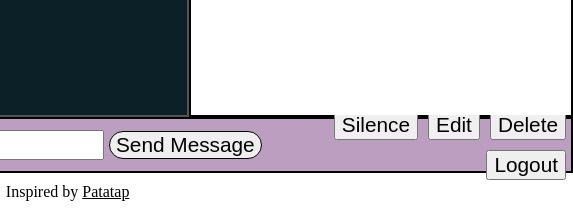
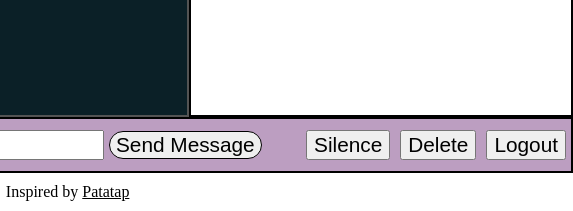
Before and after one commit to Giagnus64/Chitter-Chatter-Front-End, a website built with webpack: page dist/index.html in a window 1280 px wide. Both pictures are taken after a click on the element "Chitter-Chatter". Shown: the part 627-838 px from the top of the page, 707-1280 px from the left. Built offline with nearby package versions, Linux system fonts and the light colour scheme; files whose address does not match are found by name.

Commit message:
fixed animation bug, removed edit button

```diff
--- a/src/main.js
+++ b/src/main.js
@@ -10,7 +10,7 @@ const loginForm = document.querySelector(".login-form-js");
 const editForm = document.querySelector("#edit-form-js");
 
 //User Button Vars
-const editUserBtn = document.querySelector(".edit-user-button");
+//const editUserBtn = document.querySelector(".edit-user-button");
 const deleteUserBtn = document.querySelector(".delete-user-button");
 const logoutBtn = document.querySelector(".logout-button");
 const silenceBtn = document.querySelector("#stop-all");
@@ -52,7 +52,7 @@ loginForm.addEventListener('submit', handleLogin);
 registerForm.addEventListener('submit', handleRegister);
 userContainer.addEventListener("click", createChat);
 messageForm.addEventListener('submit', handleMessage);
-editUserBtn.addEventListener('click', handleEdit);
+//editUserBtn.addEventListener('click', handleEdit);
 editForm.addEventListener('submit', editUser);
 deleteUserBtn.addEventListener('click', deleteUser);
 logoutBtn.addEventListener('click', logoutUser);
@@ -101,7 +101,7 @@ function createChat(event){
         addIconToChat(event);
         getMessages(chattingUser);
     }
-    if (event.target.classList.contains("animated")){
+    if (event.target.classList.contains("animated") || event.target.parentElement.classList.contains("animated")){
       document.querySelector("#user-container-js").querySelector(`[data-user-id='${event.target.dataset.userId}']`).classList.remove("animated", "infinite", "bounce")
     }
 }
@@ -375,7 +375,7 @@ function sendEditToDb(currUser, newUsername){
 
 function deleteUser(){
     const currUser = usernameDisplay.dataset.currentUserId
-    console.log(currUser);
+    //console.log(currUser);
     if(currUser && currUser !== "none"){
         fetch(usersUrl + `/${currUser}`, {
             method: "DELETE"
@@ -417,6 +417,7 @@ function countMessagesAndAlert() {
                 let updatedCount = sorted.length
                 let pageCount = document.querySelector(".chat-messages-css").children.length
                 if (updatedCount > pageCount) {
+                    //console.log("triggered")
                     let icon = document.querySelector("#user-container-js").querySelector(`[data-user-id='${chattingUserId}']`)
                     icon.classList.add("animated", "infinite", "bounce");
                 }
@@ -659,7 +660,7 @@ function silenceSounds(e){
 document.addEventListener("DOMContentLoaded", function() {
     setTimeout(function () {
         animFunc = window.myLib
-    }, 500)
+    }, 1000)
 });
 
 displayForm(loginFormDiv);
```
Also changed, not shown: dist/index.html.
